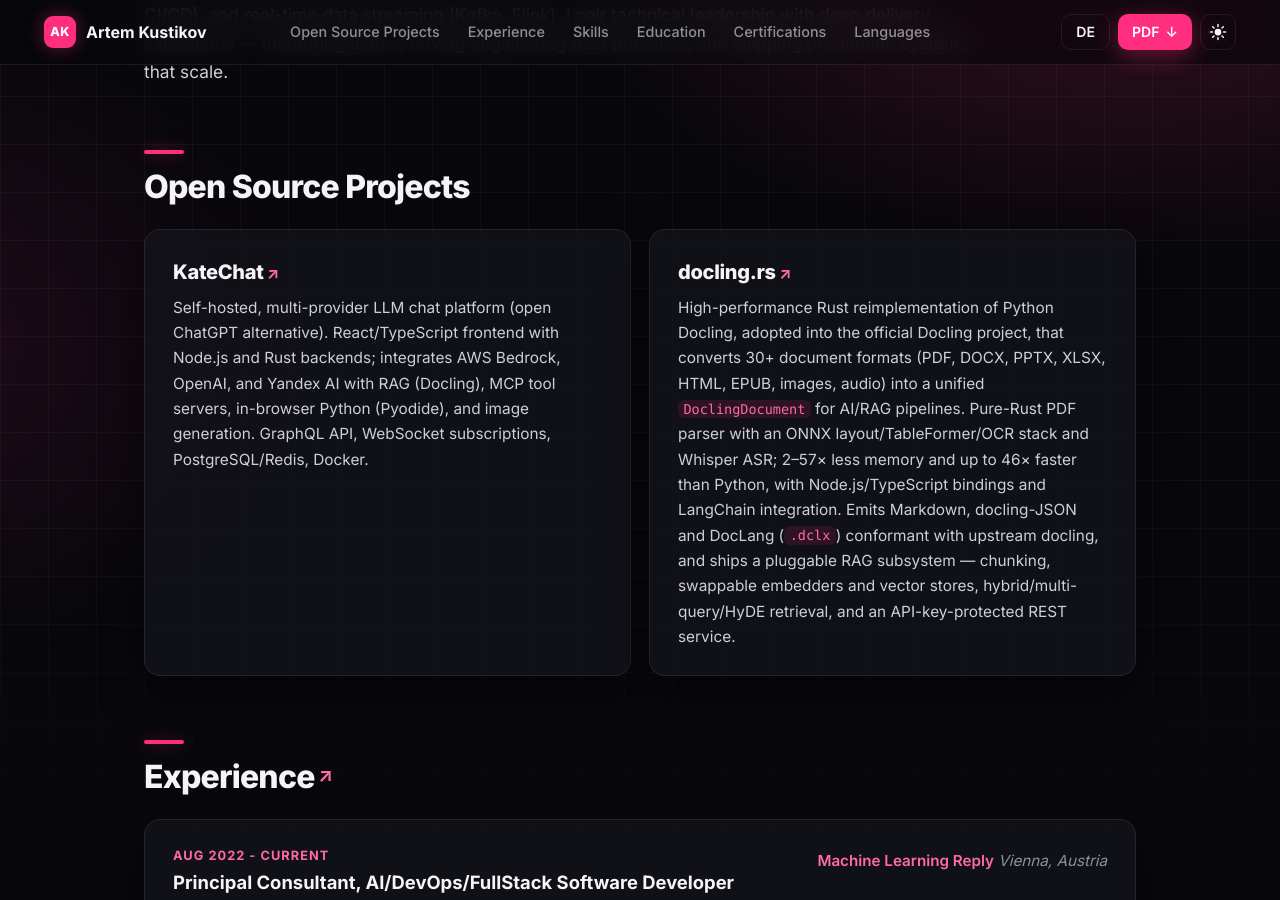
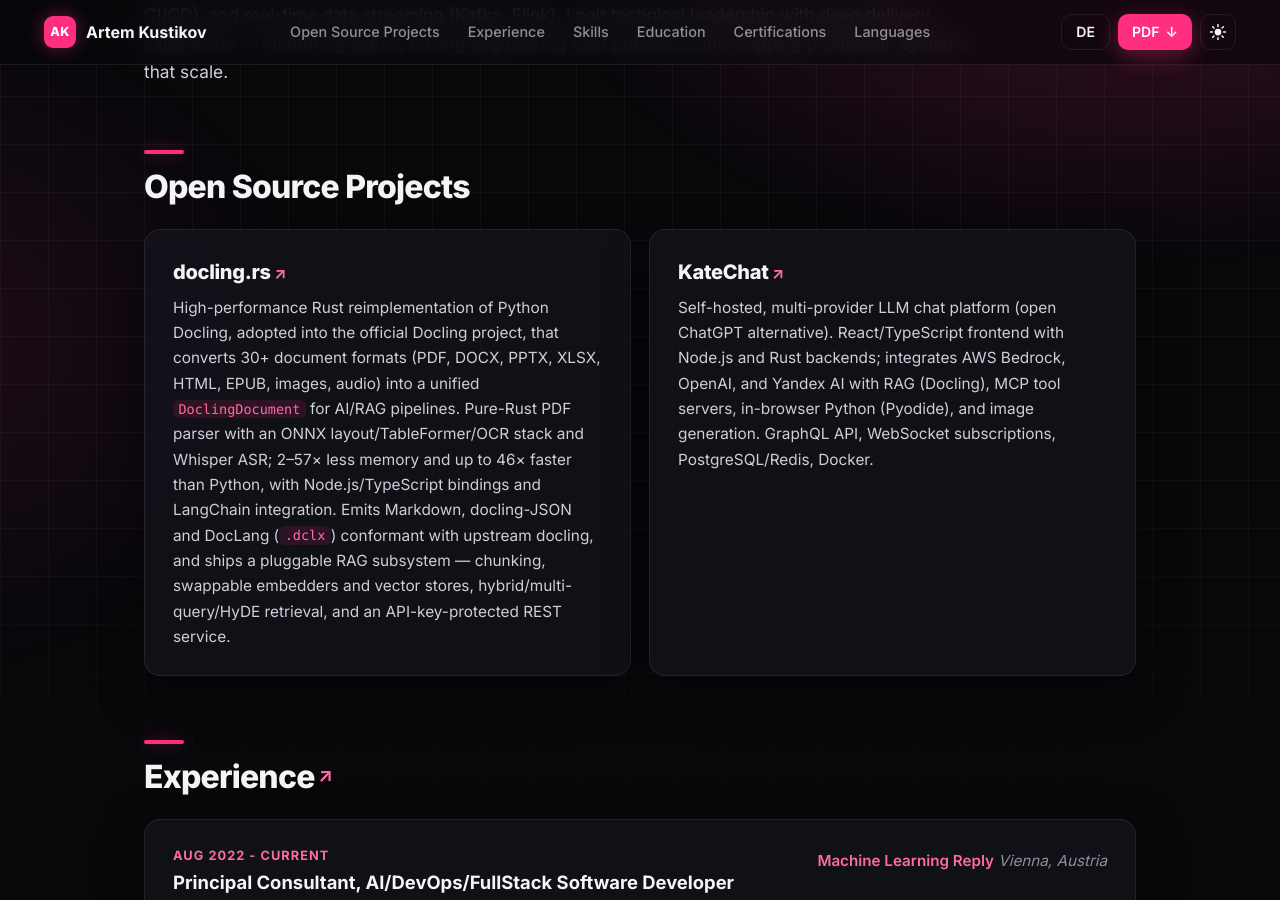
Before and after one commit to artiz/artiz.github.io, a Jekyll site: the page built from README.md, in a window 1280 px wide and 900 px high, scrolled down 627 px. Built offline with Jekyll 4.4.1, drawn with Linux system fonts in a browser that asks for light colours; our own code applies the rules of GitHub Pages for plain Markdown files.

```diff
--- a/README.md
+++ b/README.md
@@ -29,8 +29,8 @@ Vienna ¤ Austria <br/>
 Principal consultant and hands-on software architect with 15+ years of experience designing and delivering scalable, cloud-native systems end to end. I lead architecture and engineering across **AI/LLM-powered applications**, **distributed event-driven platforms**, and **full-stack web products**, translating business goals into resilient, well-governed solutions. Core focus areas: GenAI and agentic systems (LLM agents, evaluation and observability, MCP), solution and microservices architecture, cloud infrastructure (AWS, Azure, GCP), DevOps and platform engineering (Kubernetes, Terraform, CI/CD), and real-time data streaming (Kafka, Flink). I pair technical leadership with deep delivery experience — mentoring teams, driving engineering best practices, and shipping production systems that scale.
 
 ### Open Source Projects
+- **[docling.rs](https://github.com/docling-project/docling.rs)** — High-performance Rust reimplementation of Python Docling, adopted into the official Docling project, that converts 30+ document formats (PDF, DOCX, PPTX, XLSX, HTML, EPUB, images, audio) into a unified `DoclingDocument` for AI/RAG pipelines. Pure-Rust PDF parser with an ONNX layout/TableFormer/OCR stack and Whisper ASR; 2–57× less memory and up to 46× faster than Python, with Node.js/TypeScript bindings and LangChain integration. Emits Markdown, docling-JSON and DocLang (`.dclx`) conformant with upstream docling, and ships a pluggable RAG subsystem — chunking, swappable embedders and vector stores, hybrid/multi-query/HyDE retrieval, and an API-key-protected REST service.
 - **[KateChat](https://github.com/artiz/kate-chat)** — Self-hosted, multi-provider LLM chat platform (open ChatGPT alternative). React/TypeScript frontend with Node.js and Rust backends; integrates AWS Bedrock, OpenAI, and Yandex AI with RAG (Docling), MCP tool servers, in-browser Python (Pyodide), and image generation. GraphQL API, WebSocket subscriptions, PostgreSQL/Redis, Docker.
-- **[docling.rs](https://github.com/docling-project/docling.rs)** — High-performance Rust reimplementation of Python Docling, adopted into the official Docling project, that converts 30+ document formats (PDF, DOCX, PPTX, XLSX, HTML, EPUB, images, audio) into a unified `DoclingDocument` for AI/RAG pipelines. Pure-Rust PDF parser with an ONNX layout/TableFormer/OCR stack and Whisper ASR; 2–57× less memory and up to 46× faster than Python, with Node.js/TypeScript bindings and LangChain integration. Emits Markdown, docling-JSON and DocLang (`.dclx`) conformant with upstream docling, and ships a pluggable RAG subsystem — chunking, swappable embedders and vector stores, hybrid/multi-query/HyDE retrieval, and an API-key-protected REST service.
 
 ### [Experience](FullExperience.md)
 <div style="display: flex; flex-direction: row; justify-content: space-between">
```
Also changed, not shown: GermanVersion.md (+1 -1 lines), 2 other files.
